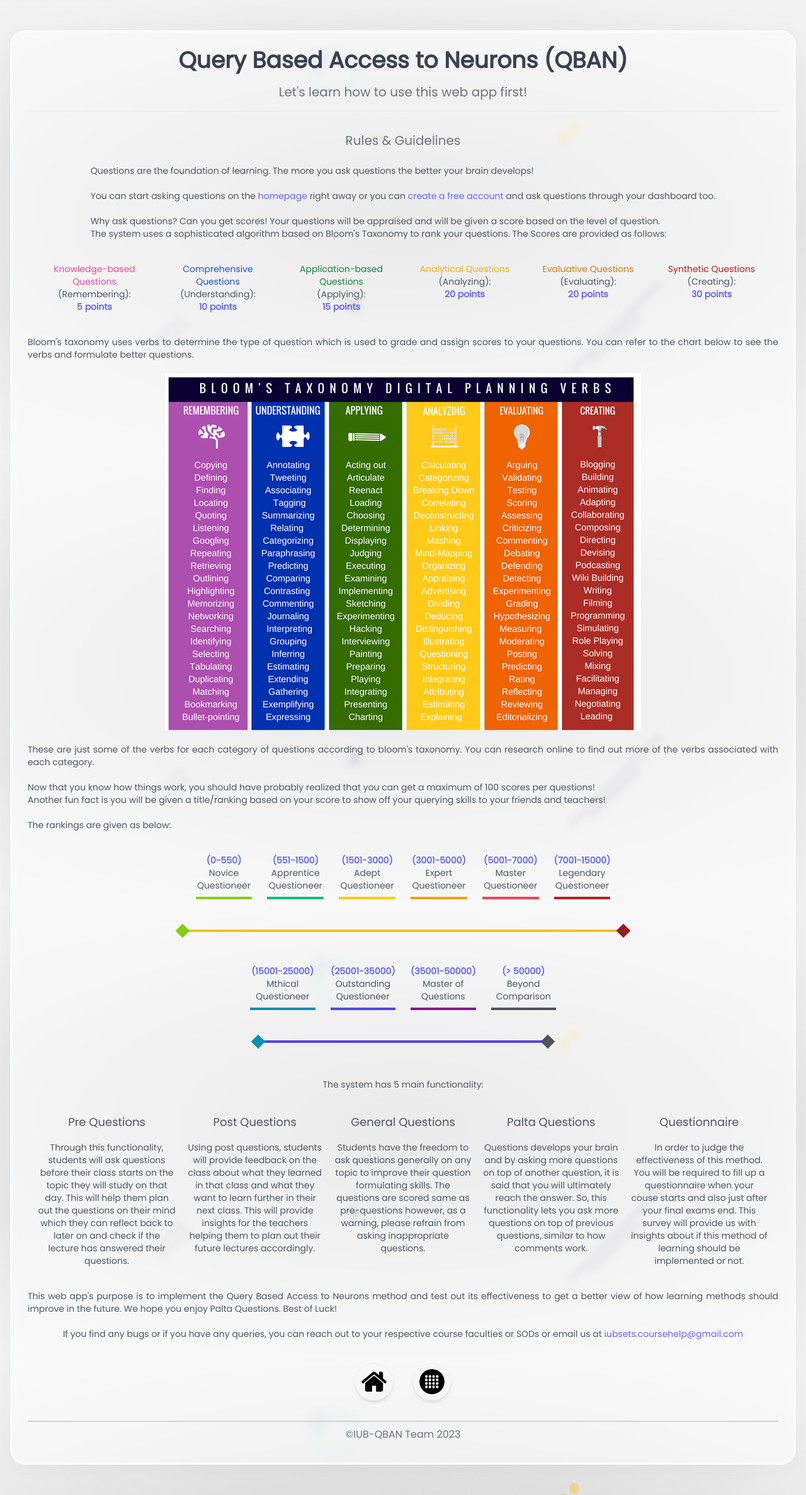
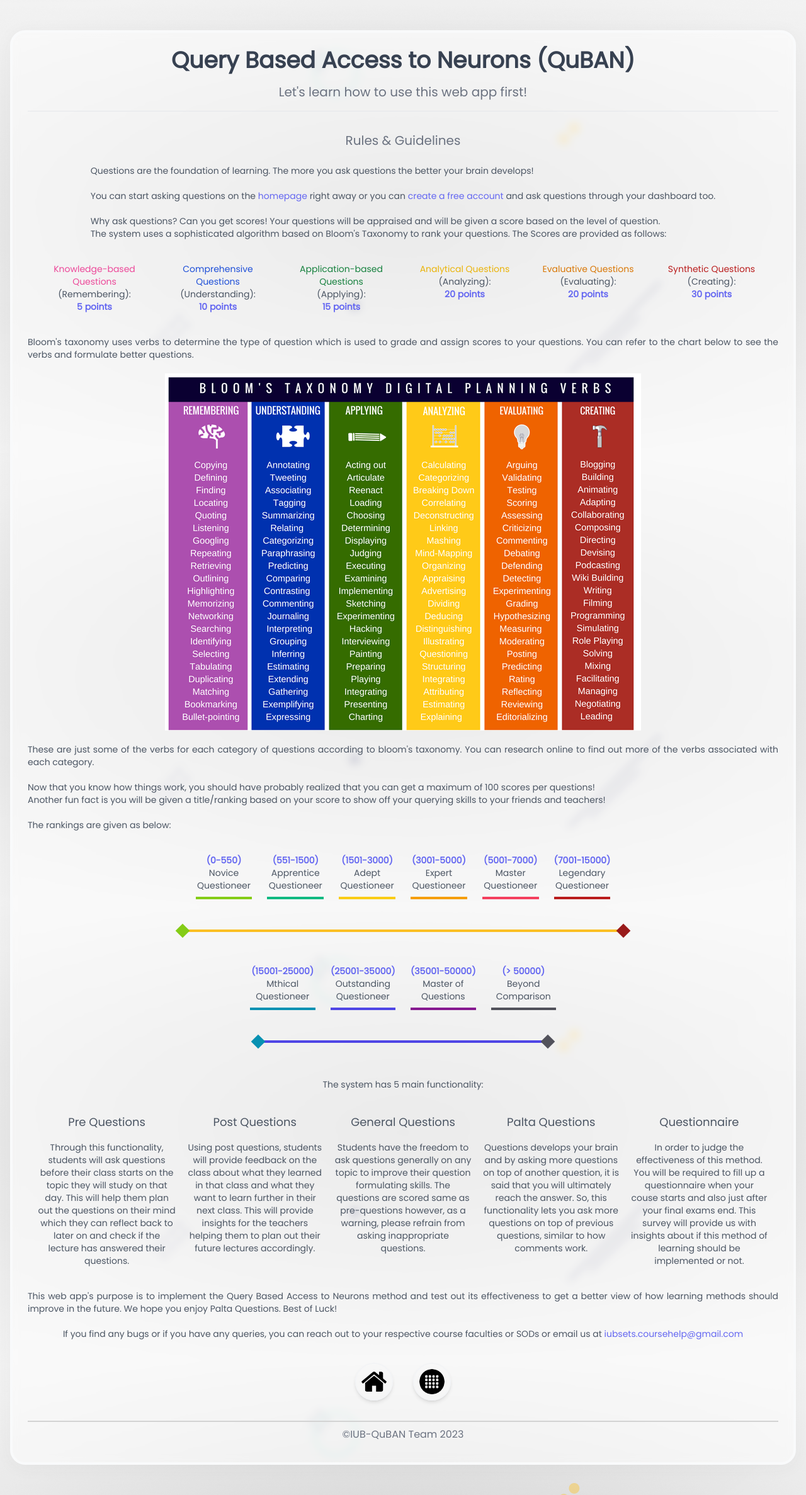
Before and after one commit to reyanzaman/Palta-Questions-v1, a React (Create React App) app in the folder client/: page /rules in a window 1280 px wide. Shown: the whole page at 63% size. Built offline with nearby package versions, Linux system fonts and the light colour scheme.

Commit message:
minor changes

```diff
--- a/client/src/components/Dashboard.js
+++ b/client/src/components/Dashboard.js
@@ -224,7 +224,7 @@ export default function Dashboard() {
                   <Link to="/repository" className={`${styles.tooltip} w-full relative inline-flex items-center justify-center px-10 py-5 overflow-hidden font-mono font-medium tracking-tighter text-white bg-gray-800 rounded-lg group`}>
                   <span className="absolute w-0 h-0 transition-all duration-300 ease-out bg-indigo-500 rounded-3xl group-hover:w-full group-hover:h-80 block"></span>
                     <span className="absolute inset-0 w-full h-full -mt-1 rounded-lg opacity-30 bg-gradient-to-b from-transparent via-transparent to-gray-700"></span>
-                    <span className="relative text-center">Question Repository</span>
+                    <span className="relative text-center">Palta Question</span>
                   </Link>
                   <span className={`${styles.tooltiptext}`}>Here you can ask palta questions and also see what questions and feedbacks everyone
                   is asking or giving.</span>
@@ -268,7 +268,7 @@ export default function Dashboard() {
           </div>
 
           <div className='relative text-center py-2'>
-            <span className='text-gray-500'>©IUB-QBAN Team 2023</span>
+            <span className='text-gray-500'>©IUB-QuBAN Team 2023</span>
           </div>
 
         </div>
--- a/client/src/components/Homepage.js
+++ b/client/src/components/Homepage.js
@@ -197,7 +197,7 @@ export default function Homepage() {
 
           <hr className="border-t-2 border-gray-300"></hr>
           <div className='relative text-center py-2'>
-            <span className='text-gray-500'>©IUB-QBAN Team 2023</span>
+            <span className='text-gray-500'>©IUB-QuBAN Team 2023</span>
           </div>
         </div>
       </div>
--- a/client/src/components/Leaderboard.js
+++ b/client/src/components/Leaderboard.js
@@ -95,7 +95,6 @@ export default function Leaderboard() {
                 <option value="CIS101">CIS101</option>
                 <option value="CSC101">CSC101</option>
                 <option value="CSC203">CSC203</option>
-                <option value="CSC401">CSC401</option>
               </select>
             </div>
 
--- a/client/src/components/Post.js
+++ b/client/src/components/Post.js
@@ -16,7 +16,7 @@ export default function Post() {
       CIS101: [' Thinking', 'Documentation', 'Data', 'Graphs', 'Excel', 'Ideas', 'G-Slides',
         'Questionnaire', 'Referencing', 'Computing Mechanism', 'Python Coding',
         'Final Project'],
-      CSC101: ['Coding Environment (IDE)', 'Variables', 'Data Types', 'Operators', 'Print', 'Conditional Statements', 'Loops', 'Nested Conditions', 'Nested Loops', 'Lists', 'Tuples', 'Functions', 'File Handling'],
+      CSC101: ['Coding Environment (IDE)', 'Trace Table', 'Flow Chart',  'Variables', 'Data Types', 'Operators', 'Print', 'Conditional Statements', 'Loops', 'Nested Conditions', 'Nested Loops', 'Lists', 'Tuples', 'Functions', 'File Handling'],
       CSC203: ['Python Review', 'Stacks', 'Queues', 'Pointers', 'Nodes', 'Singly Linked List',
       'Doubly Linked List', 'Recursion', 'Recursion', 'Binary Search Tree', 'Graph', 'Hashing'],
     });
--- a/client/src/components/Pre.js
+++ b/client/src/components/Pre.js
@@ -15,7 +15,7 @@ export default function Pre() {
       CIS101: [' Thinking', 'Documentation', 'Data', 'Graphs', 'Excel', 'Ideas', 'G-Slides',
         'Questionnaire', 'Referencing', 'Computing Mechanism', 'Python Coding',
         'Final Project'],
-      CSC101: ['Coding Environment (IDE)', 'Variables', 'Data Types', 'Operators', 'Print', 'Conditional Statements', 'Loops', 'Nested Conditions', 'Nested Loops', 'Lists', 'Tuples', 'Functions', 'File Handling'],
+      CSC101: ['Coding Environment (IDE)', 'Trace Table', 'Flow Chart', 'Variables', 'Data Types', 'Operators', 'Print', 'Conditional Statements', 'Loops', 'Nested Conditions', 'Nested Loops', 'Lists', 'Tuples', 'Functions', 'File Handling'],
       CSC203: ['Python Review', 'Stacks', 'Queues', 'Pointers', 'Nodes', 'Singly Linked List',
       'Doubly Linked List', 'Recursion', 'Recursion', 'Binary Search Tree', 'Graph', 'Hashing'],
     });
--- a/client/src/components/Repository.js
+++ b/client/src/components/Repository.js
@@ -16,7 +16,7 @@ export default function Repository() {
     CIS101: ['All Topics', ' Thinking', 'Documentation', 'Data', 'Graphs', 'Excel', 'Ideas', 'G-Slides',
       'Questionnaire', 'Referencing', 'Computing Mechanism', 'Python Coding',
       'Final Project'],
-    CSC101: ['All Topics', 'Coding Environment (IDE)', 'Variables', 'Data Types', 'Operators', 'Print', 'Conditional Statements', 'Loops', 'Nested Conditions', 'Nested Loops', 'Lists', 'Tuples', 'Functions', 'File Handling'],
+    CSC101: ['All Topics', 'Coding Environment (IDE)', 'Trace Table', 'Flow Chart', 'Variables', 'Data Types', 'Operators', 'Print', 'Conditional Statements', 'Loops', 'Nested Conditions', 'Nested Loops', 'Lists', 'Tuples', 'Functions', 'File Handling'],
     CSC203: ['All Topics', 'Python Review', 'Stacks', 'Queues', 'Pointers', 'Nodes', 'Singly Linked List',
     'Doubly Linked List', 'Recursion', 'Recursion', 'Binary Search Tree', 'Graph', 'Hashing'],
   });
--- a/client/src/components/Rules.js
+++ b/client/src/components/Rules.js
@@ -13,7 +13,7 @@ export default function Rules() {
             <div className={styles.glass}>
 
               <div className="flex flex-col items-center">
-                <h4 className="title text-4xl font-bold text-center text-gray-700">Query Based Access to Neurons (QBAN)</h4>
+                <h4 className="title text-4xl font-bold text-center text-gray-700">Query Based Access to Neurons (QuBAN)</h4>
                 <span className="py-4 text-xl w-7/8 text-center text-gray-500">
                   Let's learn how to use this web app first!
                 </span>
@@ -226,7 +226,7 @@ export default function Rules() {
               <div style={{border: '1px solid #d3d3d3', width: '100%', marginTop: '20px'}}></div>
 
               <div className='relative text-center py-2'>
-                <span className='text-gray-500'>©IUB-QBAN Team 2023</span>
+                <span className='text-gray-500'>©IUB-QuBAN Team 2023</span>
               </div>
 
             </div>
```
Also changed, not shown: 1 other file (tests, documents, lock files or other folders).
